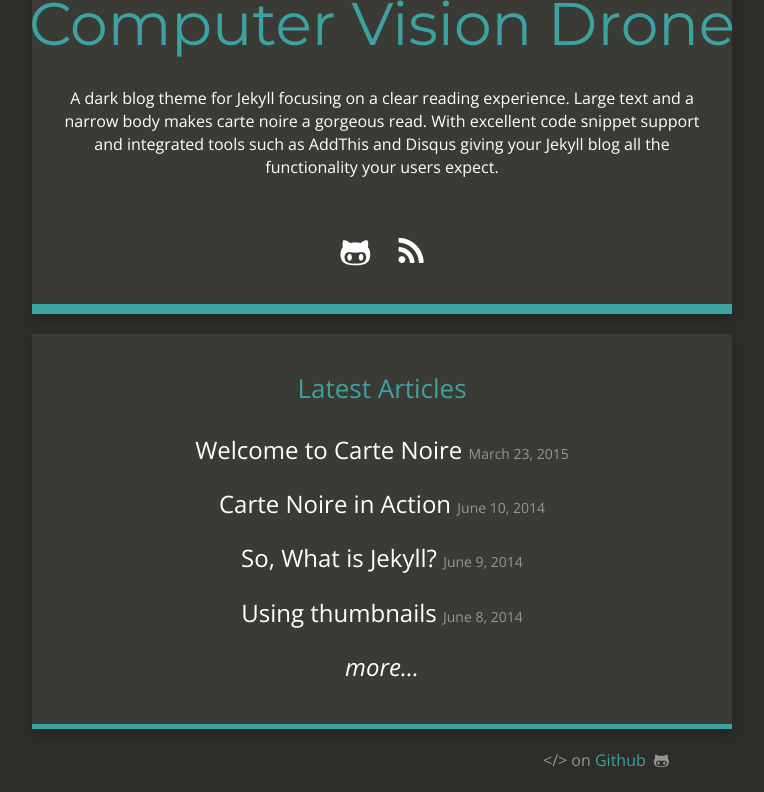
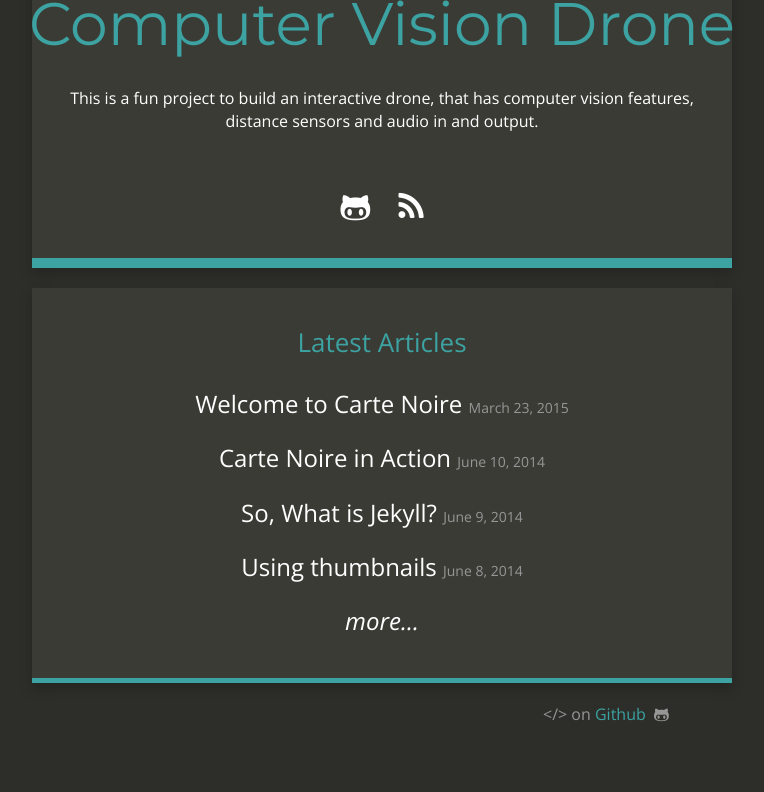
Before and after one commit to AlenaUl/drone-test-2, a Jekyll site: the page built from index.html, in a window 1280 px wide, cut to the strip 174-966 px from the top of the page. Shown: the whole strip, without its empty margins (258-1022 px from the left). Built offline with Jekyll 4.4.1, drawn with Linux system fonts in a browser that asks for light colours; nearby versions of some CDN libraries; after the commit the page ends 920 px from its top, so only the background shows below that.

Commit message:
Change title_description

```diff
--- a/_config.yml
+++ b/_config.yml
@@ -4,7 +4,7 @@
 description: ""
 baseurl: "/drone-test-2/"
 url: "https://alenaul.github.io/drone-test-2/"
-title_description: "A dark blog theme for Jekyll focusing on a clear reading experience. Large text and a narrow body makes carte noire a gorgeous read. With excellent code snippet support and integrated tools such as AddThis and Disqus giving your Jekyll blog all the functionality your users expect."
+title_description: "This is a fun project to build an interactive drone, that has computer vision features, distance sensors and audio in and output."
 title_image: "https://www.gravatar.com/avatar/00000000000000000000000000000000?s=500&d=mm"
 google_analytics: "UA-20365477-4"
 disqus_account: cartenoire
```
